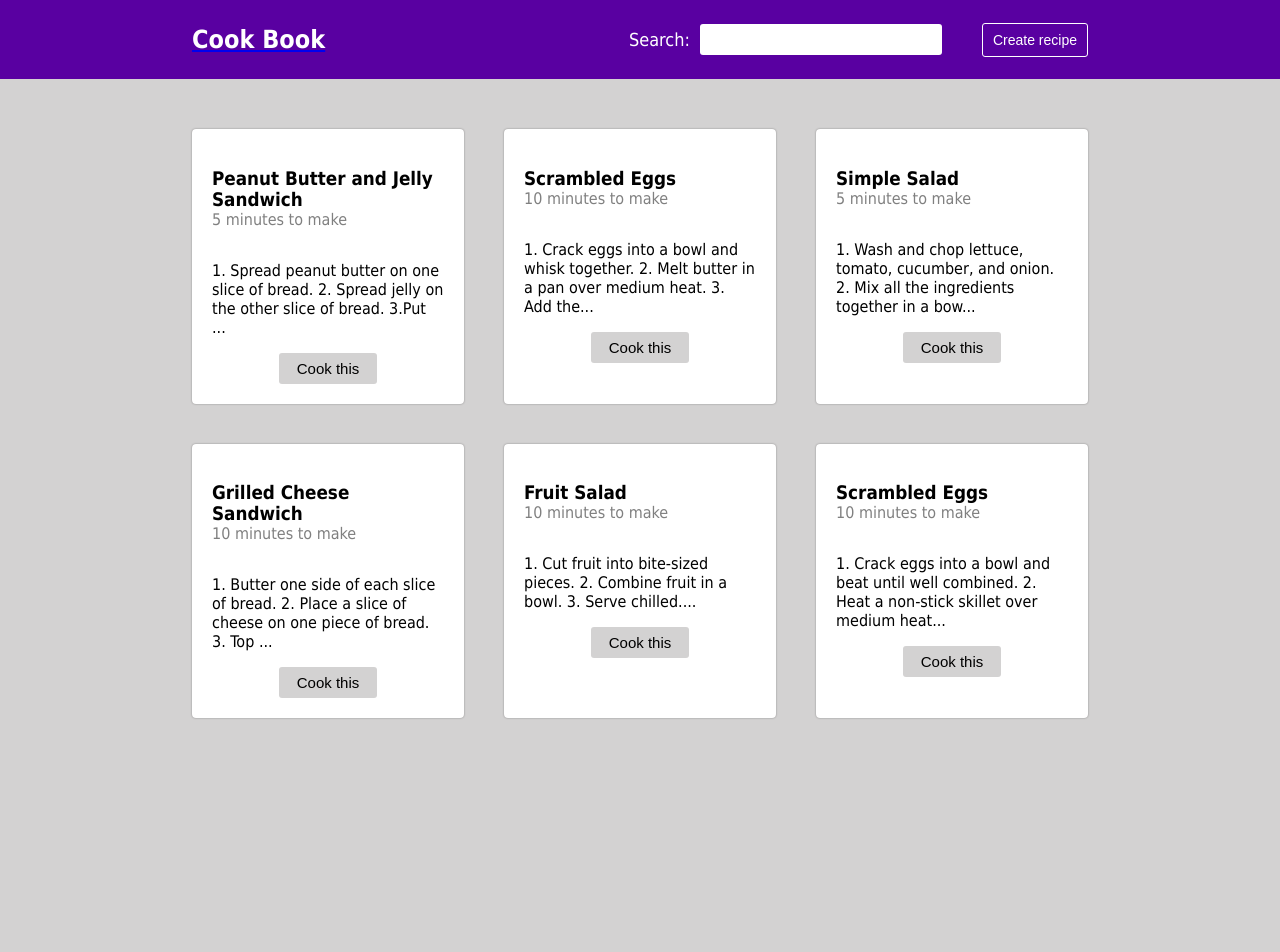
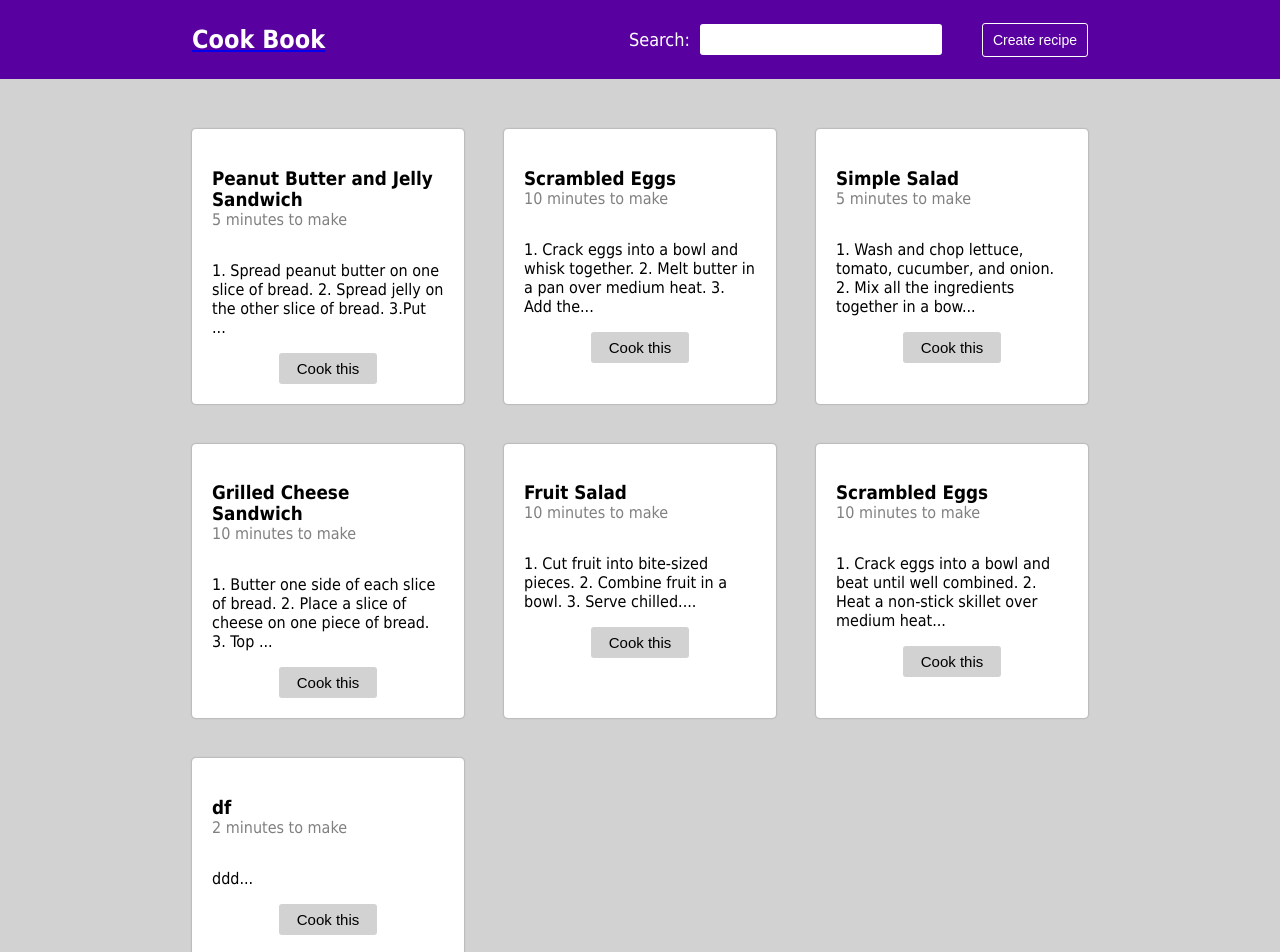
Before and after one commit to samantavein/CookBook, a React (Create React App) app: page / in a window 1280 px wide. Shown: the top 952 px of the page. Before the commit the page ends 800 px from the top, so only its background shows below. Built offline with nearby package versions, Linux system fonts and the light colour scheme; data requests are answered from the project's data file.

Commit message:
first commit

```diff
--- a/data/db.json
+++ b/data/db.json
@@ -68,6 +68,16 @@
       ],
       "method": "1. Crack eggs into a bowl and beat until well combined. 2. Heat a non-stick skillet over medium heat. 3. Melt butter in skillet. 4. Pour beaten eggs into skillet. 5. Use a spatula to stir the eggs until they are cooked to your desired level of doneness. 6. Season with salt and pepper to taste.",
       "time": "10"
+    },
+    {
+      "title": "df",
+      "ingredients": [
+        "d",
+        "d"
+      ],
+      "method": "ddd",
+      "time": "2",
+      "id": 7
     }
   ]
 }
--- a/package.json
+++ b/package.json
@@ -3,11 +3,13 @@
   "version": "0.1.0",
   "private": true,
   "dependencies": {
+    "@reduxjs/toolkit": "^1.9.3",
     "@testing-library/jest-dom": "^5.16.5",
     "@testing-library/react": "^13.4.0",
     "@testing-library/user-event": "^13.5.0",
     "react": "^18.2.0",
     "react-dom": "^18.2.0",
+    "react-redux": "^8.0.5",
     "react-router-dom": "^6.8.1",
     "react-scripts": "5.0.1",
     "styled-components": "^5.3.6",
--- a/src/App.js
+++ b/src/App.js
@@ -1,7 +1,6 @@
 import React, { useState } from "react";
 import CreateRecipe from "./pages/CreateRecipe";
 import RecipeList from "./pages/RecipeList";
-
 import { Route, Routes } from 'react-router-dom';
 import Navbar from './components/Navbar';
 import RecipeDetails from "./pages/RecipeDetails";
--- a/src/Pages/CreateRecipe.js
+++ b/src/Pages/CreateRecipe.js
@@ -1,7 +1,8 @@
-import React, { useContext, useState } from "react";
-import { RecipeContext } from "../hooks/RecipeContext";
+import React, { useState } from "react";
+import { useDispatch } from 'react-redux';
 import styled from "styled-components";
 import { css } from "styled-components";
+import { addRecipe } from '../hooks/reducers';
 
 const Container = styled.form`
   display: flex;
@@ -52,7 +53,7 @@ const StyledTextarea = styled.textarea`
 `;
 
 const CreateRecipe = () => {
-  const [recipes, setRecipes] = useContext(RecipeContext);
+  const dispatch = useDispatch();
   const [ingredients, setIngredients] = useState([]);
   const [ingredientInput, setIngredientInput] = useState('');
 
@@ -91,13 +92,16 @@ const CreateRecipe = () => {
       }),
     });
 
+
     const newRecipe = await res.json();
-    setRecipes([...recipes, newRecipe]);
+    dispatch(addRecipe(newRecipe));
+
 
     e.target.title.value = "";
     e.target.method.value = "";
     e.target.time.value = "";
     setIngredients([]);
+
   };
 
   return (
--- a/src/Pages/RecipeDetails.js
+++ b/src/Pages/RecipeDetails.js
@@ -1,8 +1,9 @@
-import React, { useContext, useState, useEffect } from "react";
-import { RecipeContext } from "../hooks/RecipeContext";
+import React, { useState, useEffect } from "react";
 import { useParams } from "react-router-dom";
 import styled from "styled-components";
 import { css } from "styled-components";
+import { useSelector, useDispatch } from 'react-redux';
+import { setRecipes } from "../hooks/reducers";
 
 const Container = styled.form`
   display: flex;
@@ -30,17 +31,18 @@ const StyledText = styled.p`
 const RecipeDetails = () => {
   const { id } = useParams();
   const [loading, setLoading] = useState(true);
-  const [recipes, setRecipes] = useContext(RecipeContext);
+  const recipes = useSelector((state) => state.recipes);
+  const dispatch = useDispatch();
 
   useEffect(() => {
     const fetchData = async () => {
-        const res = await fetch(`http://localhost:4001/recipes/${id}`);
-        const data = await res.json();
-        setRecipes(data);
-        setLoading(false);
+      const res = await fetch(`http://localhost:4001/recipes/${id}`);
+      const data = await res.json();
+      dispatch(setRecipes(data));
+      setLoading(false);
     };
     fetchData();
-  }, [id, setRecipes]);
+  }, [id, dispatch]);
 
   if (loading) return <StyledText center>Loading...</StyledText>;
 
--- a/src/Pages/RecipeList.js
+++ b/src/Pages/RecipeList.js
@@ -1,5 +1,6 @@
-import React, { useState, useContext, useEffect } from "react";
-import { RecipeContext } from "../hooks/RecipeContext";
+import React, { useState, useEffect } from "react";
+import { useSelector, useDispatch } from 'react-redux';
+import { setRecipes } from "../hooks/reducers";
 import { Link } from "react-router-dom";
 import styled from "styled-components";
 import { css } from "styled-components";
@@ -50,30 +51,35 @@ const StyledLink = styled(Link)`
 `;
 
 const RecipeList = ({ searchTerm }) => {
-  const [recipes, setRecipes] = useContext(RecipeContext);
+  const dispatch = useDispatch();
+  const recipes = useSelector((state) => state.recipes);
   const [loading, setLoading] = useState(true);
+
 
   useEffect(() => {
     const fetchData = async () => {
-      const res = await fetch("http://localhost:4001/recipes");
+      const res = await fetch('http://localhost:4001/recipes');
       const data = await res.json();
-      setRecipes(data);
+      dispatch(setRecipes(data));
       setLoading(false);
     };
     fetchData();
-  }, [setRecipes]);
+  }, [dispatch]);
 
-  if (loading) return <StyledText center>Loading...</StyledText>;
+
+  console.log('recipes:', recipes);
 
   const filteredRecipes = recipes.filter((recipe) =>
     recipe.title.toLowerCase().includes(searchTerm.toLowerCase())
   );
 
+  if (loading) return <StyledText center>Loading...</StyledText>;
+
   return (
     <Container>
       {filteredRecipes.map((recipe) => (
         <StyledDiv key={recipe.id}>
-            <h3 style={{ marginBottom: '0px' }} >{recipe.title}</h3>
+          <h3 style={{ marginBottom: '0px' }}>{recipe.title}</h3>
           <StyledText gray>{recipe.time} minutes to make</StyledText>
           <p>{recipe.method.slice(0, 100)}...</p>
           <StyledLink to={`/recipes/${recipe.id}`}>
@@ -84,4 +90,65 @@ const RecipeList = ({ searchTerm }) => {
     </Container>
   );
 };
+
 export default RecipeList;
+/*
+const RecipeList = ({ searchTerm }) => {
+  const dispatch = useDispatch();
+  const recipes = useSelector((state) => state.recipe.recipes);
+  const [loading, setLoading] = useState(true);
+
+  /*
+  useEffect(() => {
+    dispatch(fetchRecipes());
+  }, [dispatch]);
+*/
+/*
+  useEffect(() => {
+    const fetchData = async () => {
+      const res = await fetch("http://localhost:4001/recipes");
+      const data = await res.json();
+      dispatch(setRecipes(data));
+      setLoading(false);
+    };
+    fetchData();
+  }, [dispatch]);
+
+
+  const filteredRecipes = recipes.filter((recipe) =>
+  recipe.title.toLowerCase().includes(searchTerm.toLowerCase())
+);
+
+/*
+  const filteredRecipes = useSelector(
+    createSelector(
+      (state) => state.recipes,
+      (state) => state.searchTerm,
+      (recipes, searchTerm) =>
+        recipes.filter((recipe) =>
+          recipe.title.toLowerCase().includes(searchTerm.toLowerCase())
+        )
+    )
+  );
+  */
+/*
+  if (loading) return <StyledText center>Loading...</StyledText>;
+
+  return (
+    <Container>
+      {filteredRecipes.map((recipe) => (
+        <StyledDiv key={recipe.id}>
+          <h3 style={{ marginBottom: '0px' }}>{recipe.title}</h3>
+          <StyledText gray>{recipe.time} minutes to make</StyledText>
+          <p>{recipe.method.slice(0, 100)}...</p>
+          <StyledLink to={`/recipes/${recipe.id}`}>
+            <StyledButton>Cook this</StyledButton>
+          </StyledLink>
+        </StyledDiv>
+      ))}
+    </Container>
+  );
+};
+
+export default RecipeList;
+*/
--- a/src/hooks/RecipeContext.js
+++ /dev/null
@@ -1,13 +0,0 @@
-import React, { useState, createContext } from "react";
-
-export const RecipeContext = createContext();
-
-export const RecipeProvider = props => {
-  const [recipes, setRecipes] = useState([]);
-
-  return (
-    <RecipeContext.Provider value={[recipes, setRecipes]}>
-      {props.children}
-    </RecipeContext.Provider>
-  );
-};
--- /dev/null
+++ b/src/hooks/reducers.js
@@ -0,0 +1,118 @@
+import { createSlice } from '@reduxjs/toolkit';
+
+
+
+const recipesSlice = createSlice({
+  name: 'recipes',
+  initialState: [],
+  reducers: {
+    setRecipes: (state, action) => {
+      return action.payload;
+    },
+    addRecipe: (state, action) => {
+      state.push(action.payload);
+    },
+
+  },
+});
+
+export const { setRecipes, addRecipe } = recipesSlice.actions;
+
+export default recipesSlice.reducer;
+
+
+
+/*
+const recipeSlice = createSlice({
+  name: 'recipes',
+  initialState: [],
+  reducers: {
+    addRecipe: (state, action) => {
+      state.push(action.payload);
+    },
+    removeRecipe: (state, action) => {
+      const index = state.findIndex(recipe => recipe.id === action.payload);
+      state.splice(index, 1);
+    },
+  },
+});
+
+export const { addRecipe, removeRecipe } = recipeSlice.actions;
+
+export default recipeSlice.reducer;
+*/
+
+
+/*
+
+const recipeReducer = (state = [], action) => {
+  switch (action.type) {
+    case 'ADD_RECIPE':
+      return [...state, action.payload];
+    case 'SET_RECIPES':
+      return action.payload;
+    default:
+      return state;
+  }
+};
+
+const rootReducer = combineReducers({
+  recipes: recipeReducer,
+});
+
+export default rootReducer;
+
+*/
+
+
+
+/*
+const recipesSlice = createSlice({
+  name: 'recipes',
+  initialState: [],
+  reducers: {
+    fetchRecipesStart(state) {
+      state.loading = true;
+      state.error = null;
+    },
+    fetchRecipesSuccess(state, action) {
+      state.loading = false;
+      state.items = action.payload;
+    },
+    fetchRecipesFailure(state, action) {
+      state.loading = false;
+      state.error = action.payload;
+    },
+    setSearchTerm(state, action) {
+      state.searchTerm = action.payload;
+    },
+  },
+});
+
+export const { fetchRecipesStart, fetchRecipesSuccess, fetchRecipesFailure, setSearchTerm } =
+  recipesSlice.actions;
+
+export default recipesSlice.reducer;
+
+*/
+/*
+export const recipeSlice = createSlice({
+  name: 'recipe',
+  initialState: [],
+  reducers: {
+    addRecipe: (state, action) => {
+      state.push(action.payload);
+    },
+    setRecipes: (state, action) => {
+      return action.payload;
+    },
+    setRecipeDetails: (state, action) => {
+      state.recipeDetails = action.payload;
+    },
+  }
+});
+
+export const { addRecipe, setRecipes, setRecipeDetails } = recipeSlice.actions;
+
+export default recipeSlice.reducer;
+*/
--- /dev/null
+++ b/src/hooks/store.js
@@ -0,0 +1,11 @@
+
+import { configureStore } from '@reduxjs/toolkit';
+import recipeReducer from './reducers';
+
+const store = configureStore({
+  reducer: {
+    recipes: recipeReducer,
+  },
+});
+
+export default store;
--- a/src/index.js
+++ b/src/index.js
@@ -1,16 +1,16 @@
 import React from 'react';
 import ReactDOM from 'react-dom/client';
 import { BrowserRouter } from 'react-router-dom';
-import { RecipeProvider } from "./hooks/RecipeContext";
+import { Provider } from 'react-redux';
+import store from './hooks/store.js';
 import './index.css';
 import App from './App';
 
 const root = ReactDOM.createRoot(document.getElementById('root'));
 root.render(
-  <BrowserRouter>
-      <RecipeProvider>
-        <App />
-      </RecipeProvider>
-  </BrowserRouter>
-
+  <Provider store={store}>
+    <BrowserRouter>
+      <App />
+    </BrowserRouter>
+  </Provider>
 );
```
Also changed, not shown: 2 other files (tests, documents, lock files or other folders). Lines whose indentation alone changed are shown as unchanged.
